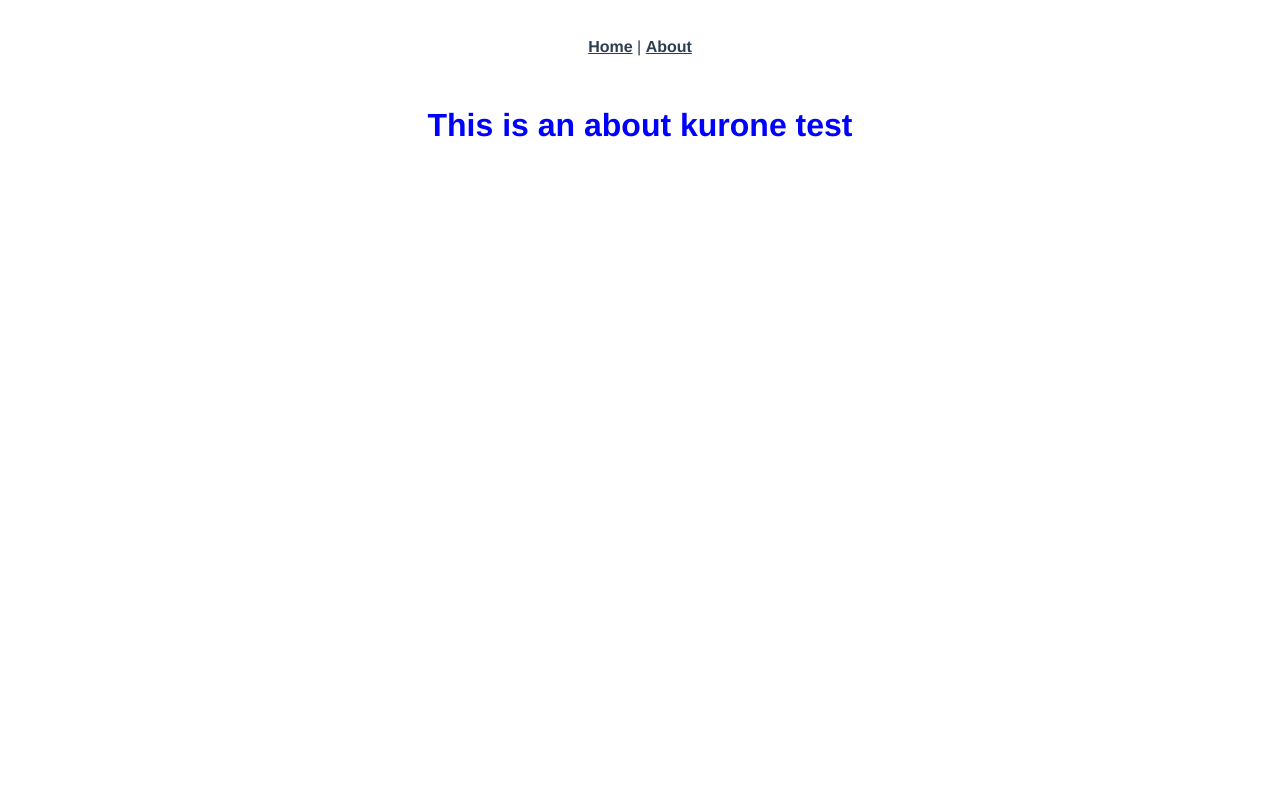
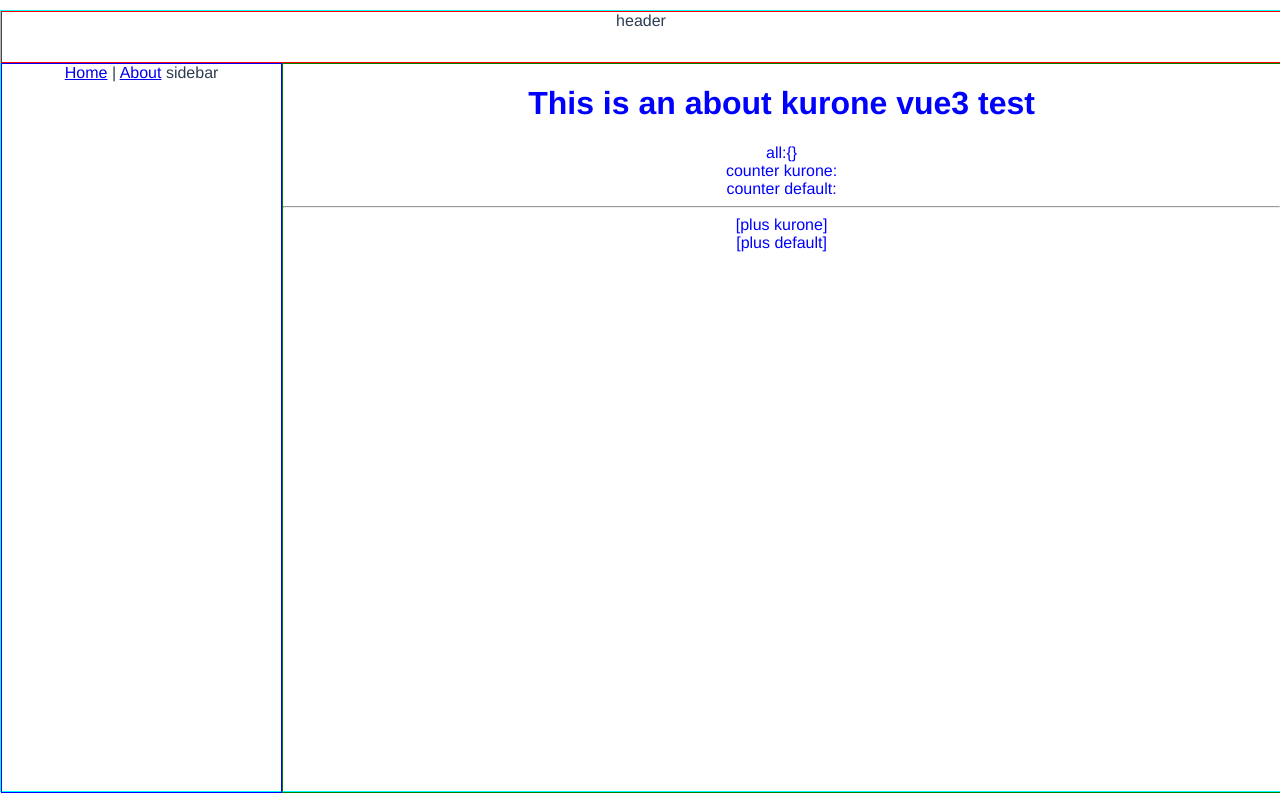
Before and after one commit to mitetsu-kurone/kurone, a Vue app: page /#/test in a window 1280 px wide. Built offline with nearby package versions, Linux system fonts and the light colour scheme.

Commit message:
[add]outer build

```diff
--- a/src/App.vue
+++ b/src/App.vue
@@ -1,30 +1,65 @@
 <template>
-  <div id="nav">
-    <router-link to="/">Home</router-link> |
-    <router-link to="/about">About</router-link>
+  <!-- <div class="header">
+    header
+  </div> -->
+  <Header class="header" />
+  <div class="content">
+    <!-- <div class="side">
+      <router-link to="/">Home</router-link> |
+      <router-link to="/about">About</router-link>
+      side
+    </div> -->
+    <Sidebar class="side" />
+    <router-view class="inner" />
   </div>
-  <router-view />
 </template>
 
+<script>
+// @ is an alias to /src
+import Header from "@/components/Header.vue";
+import Sidebar from "@/components/Sidebar.vue";
+
+export default {
+  name: "Home",
+  components: {
+    Header,
+    Sidebar
+  }
+};
+</script>
+
 <style lang="scss">
+body {
+  overscroll-behavior-y: none;
+  margin: 0px;
+  padding: 0px;
+}
 #app {
   font-family: Avenir, Helvetica, Arial, sans-serif;
   -webkit-font-smoothing: antialiased;
   -moz-osx-font-smoothing: grayscale;
   text-align: center;
   color: #2c3e50;
+  width: 1280px;
+  height: calc(100vh - 20px);
+  border: 1px solid cyan;
+  margin: 10px auto;
 }
 
-#nav {
-  padding: 30px;
-
-  a {
-    font-weight: bold;
-    color: #2c3e50;
-
-    &.router-link-exact-active {
-      color: #42b983;
-    }
+.header {
+  border: 1px solid red;
+  height: 50px;
+}
+.content {
+  display: flex;
+  height: calc(100vh - 70px);
+  .side {
+    width: 280px;
+    border: 1px solid blue;
+  }
+  .inner {
+    width: 1000px;
+    border: 1px solid green;
   }
 }
 </style>
--- /dev/null
+++ b/src/components/Header.vue
@@ -0,0 +1,14 @@
+<template>
+  <div class="header">
+    header
+  </div>
+</template>
+
+<script>
+export default {
+  name: "Header"
+};
+</script>
+
+<!-- Add "scoped" attribute to limit CSS to this component only -->
+<style scoped lang="scss"></style>
--- /dev/null
+++ b/src/components/Sidebar.vue
@@ -0,0 +1,16 @@
+<template>
+  <div class="sidebar">
+    <router-link to="/">Home</router-link> |
+    <router-link to="/about">About</router-link>
+    sidebar
+  </div>
+</template>
+
+<script>
+export default {
+  name: "Sidebar"
+};
+</script>
+
+<!-- Add "scoped" attribute to limit CSS to this component only -->
+<style scoped lang="scss"></style>
--- a/src/views/KuroneTest.vue
+++ b/src/views/KuroneTest.vue
@@ -1,8 +1,41 @@
 <template>
   <div class="kurone-test">
-    <h1>This is an about kurone test</h1>
+    <h1>This is an about kurone vue3 test</h1>
+    all:{{ count }}<br />
+    counter kurone: {{ count.kurone }}<br />
+    counter default: {{ count.default }}
+    <hr />
+    <div @click="plusFunc(1)">[plus kurone]</div>
+    <div @click="plusFunc(2)">[plus default]</div>
   </div>
 </template>
+
+<script>
+export default {
+  data() {
+    return {
+      count: {}
+    };
+  },
+  methods: {
+    plusFunc(val) {
+      if (val === 1) {
+        if (this.count.kurone) {
+          this.count.kurone += 1;
+        } else {
+          this.count.kurone = 1;
+        }
+      } else {
+        if (this.count.default) {
+          this.count.default += 1;
+        } else {
+          this.count.default = 1;
+        }
+      }
+    }
+  }
+};
+</script>
 
 <style lang="scss">
 .kurone-test {
```
Also changed, not shown: src/views/Home2.vue (added, +18 -0 lines), 1 other file (tests, documents, lock files or other folders).
